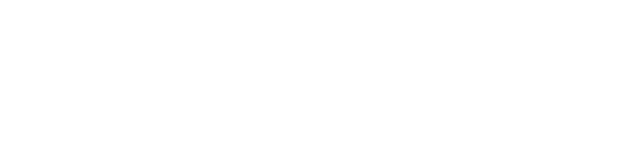
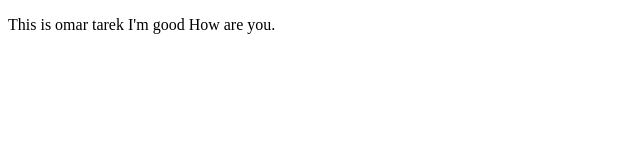
Before and after one commit to omartarekmoh/Sprints_edu, a plain HTML site: page index.html in a window 1280 px wide. Shown: the whole page, without its empty margins (0-640 px from the left). Drawn offline with Linux system fonts and the light colour scheme.

Commit message:
added a paragraph

```diff
--- a/index.html
+++ b/index.html
@@ -6,6 +6,6 @@
     <title>Index Page</title>
 </head>
 <body>
-
+    <p>This is omar tarek I'm good How are you.</p>
 </body>
 </html>
```
